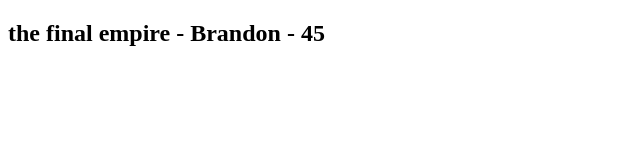
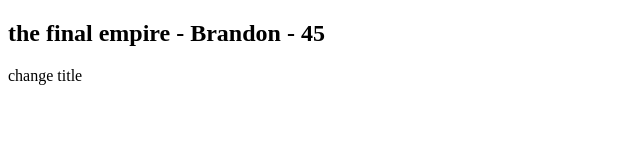
Before and after one commit to JimeBlue/my-first-vue, a plain HTML site: page index.html in a window 1280 px wide. Shown: the full height of the page, 0-640 px from the left. Drawn offline with nearby package versions, Linux system fonts and the light colour scheme.

Commit message:
Finish Click events explanation

```diff
--- a/app.js
+++ b/app.js
@@ -1,16 +1,22 @@
-//  EXPLANATION: create a vue app
 const app = Vue.createApp({
-  // EXPLANATION: This is the vue object in which we can set up any data or functions to react to events that we want. Below I call the data function and inside of it we return an object. The properties inside this object are accesible throughout our template as variables
   data() {
     return {
       title: 'the final empire',
       author: 'Brandon',
       age: 45,
     };
+    // EXPLANATION: CLICK EVENTS: I need to add another property to the app component. So far I have data() function, now I will add a methods property after it, inside which we can add any function or method that we want to run for the app component
   },
-  // EXPLANATION: Another thing we can specify inside the object is the component template, i.e the tamplate that will be renderes inside #app. To do that, I create a template property, which is a string that contains html. But when the template is to big it is not appropriate to write it here, instead we write inside #app in the html file
-  //   template: '<h2> I am the template</h2>',
-  //
+  methods: {
+    // EXPLANATION: I create the method   changeTitle() to update the value of the title inside data. So whenever the fucntion changeTitle() is called we are going to update the title. note: This function/method changeTitle() will be called inside the correponding div in the html file
+    changeTitle(title) {
+      // note: we use this to reference the component itself first, cause otherwise we don´t have access to the property title inside this function
+      //   EXAMPLE: updatng title by giving a string as a value
+      this.title = 'a brand new title :)';
+      //   EXAMPLE: updatng title by setting it to be the argument that was passed from the function call in the corresponding div in the html. In this function, I accept the passed value: changeTitle(title)
+      this.title = title;
+    },
+  },
 });
 
 // indicate where the app shoulg be mounted, in this case in the div with the id app
--- a/index.html
+++ b/index.html
@@ -8,12 +8,22 @@
     <script src="https://unpkg.com/vue@3.0.2"></script>
   </head>
   <body>
-    <!-- EXPLANATION: this is the template. Inside it, we can put dynamic data -->
     <div id="app">
-      <!-- EXPLANATION: outputing a variable -->
       <h2>{{ title }} - {{ author }} - {{ age }}</h2>
-      <!-- EXPLANATION: if we try to output a variable that doesn´t exist it won´t output anything, it will just be left blank
-      <h2>{{ titles }}</h2>-->
+
+      <!-- EXPLANATION: CLICK EVENTS: we create the btn or the element to be clicked and use a directive called v-on + thetype event we want to react to. In this case a click event. The directive will be equal to js code, which will run everytime the user clicks the btn. In this example I want to increase and decrease the age of the user as the btn is clicked. We can write the code to do that inside the template in the html file or inside the component in the js file-->
+      <!-- EXAMPLE: increase and decrese the age variable by 1
+      <button v-on:click="age++">increase age</button>
+      <button v-on:click="age--">decrease age</button>-->
+      <!-- EXPLANATION: we can make anything to react to a click event. We can also use a shortut for the v-on directive, which is @click -->
+      <!-- EXAMPLE: click on the div to change the title
+      <div @click="title = 'something else'">change title</div>-->
+      <!-- EXPLANATION: calling the function that updates the title, which was written in the js file -->
+      <!-- EXAMPLE:
+      <div @click="changeTitle">change title</div>-->
+      <!-- EXPLANATION: I can also pass arguments when I call the changeTitle function, so that the the title will be update to wheterver argument I´m passing -->
+      <!-- EXAMPLE:-->
+      <div @click="changeTitle('title as an argument')">change title</div>
     </div>
     <script src="app.js"></script>
   </body>
```
